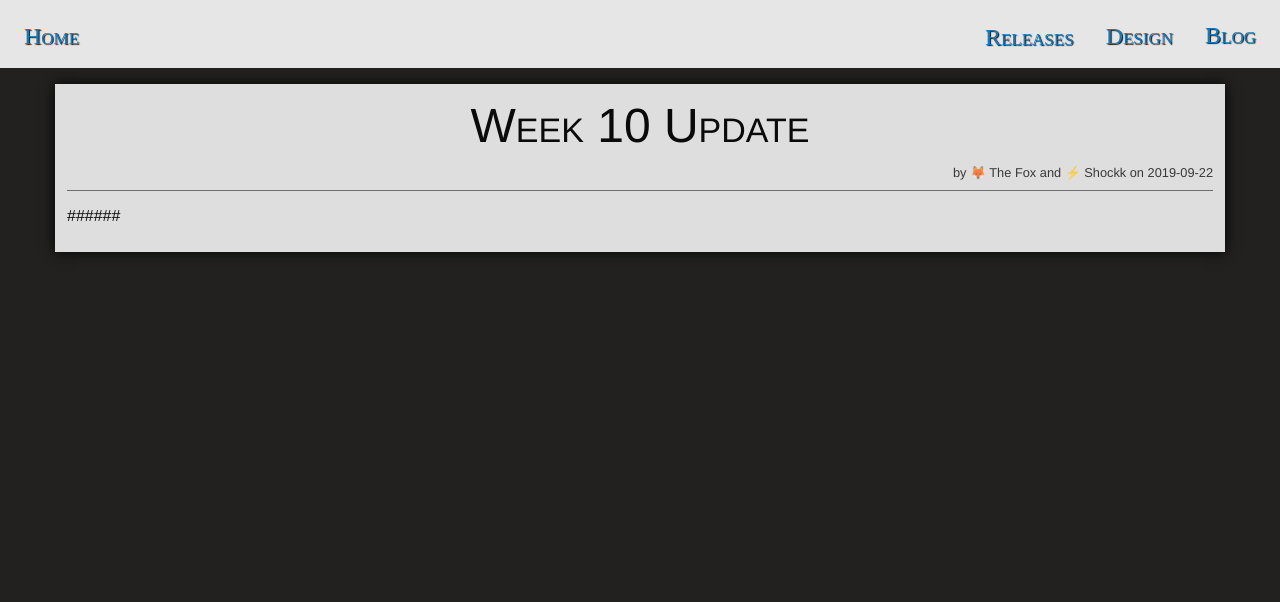
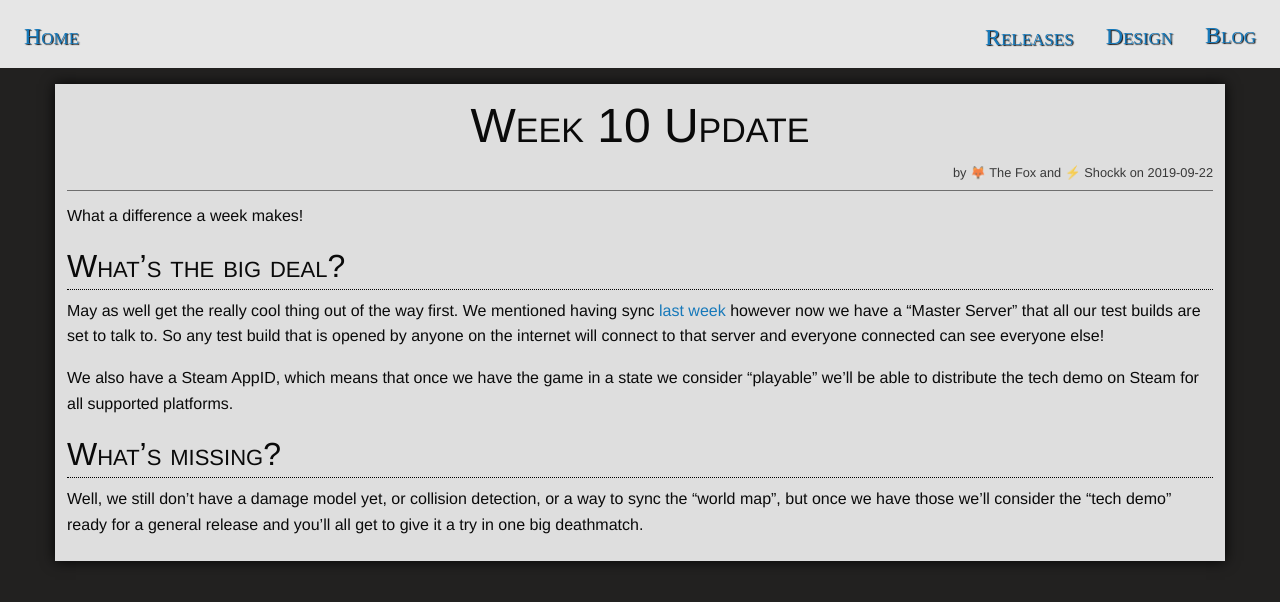
Before and after one commit to ori-sky/polar-space, a Jekyll site: the page built from _posts/2019-09-22-01-Week-10.md, in a window 1280 px wide. Shown: the top 602 px of the page. Built offline with Jekyll 4.4.1, drawn with Linux system fonts in a browser that asks for light colours; nearby versions of some CDN libraries; some web fonts are replaced; our own code applies the rules of GitHub Pages for plain Markdown files; library files that are not in the unit come from our copies.

```diff
--- a/_posts/2019-09-22-01-Week-10.md
+++ b/_posts/2019-09-22-01-Week-10.md
@@ -5,6 +5,14 @@
 description: and it's quite a big deal...
 ---
 
+What a difference a week makes!
 
+# What's the big deal?
 
-######
+May as well get the really cool thing out of the way first. We mentioned having sync [last week](/polar-space{% post_url 2019-09-16-01-Week-9 %}) however now we have a "Master Server" that all our test builds are set to talk to. So any test build that is opened by anyone on the internet will connect to that server and everyone connected can see everyone else!
+
+We also have a Steam AppID, which means that once we have the game in a state we consider "playable" we'll be able to distribute the tech demo on Steam for all supported platforms.
+
+# What's missing?
+
+Well, we still don't have a damage model yet, or collision detection, or a way to sync the "world map", but once we have those we'll consider the "tech demo" ready for a general release and you'll all get to give it a try in one big deathmatch.
```
Also changed, not shown: 1 other file.
